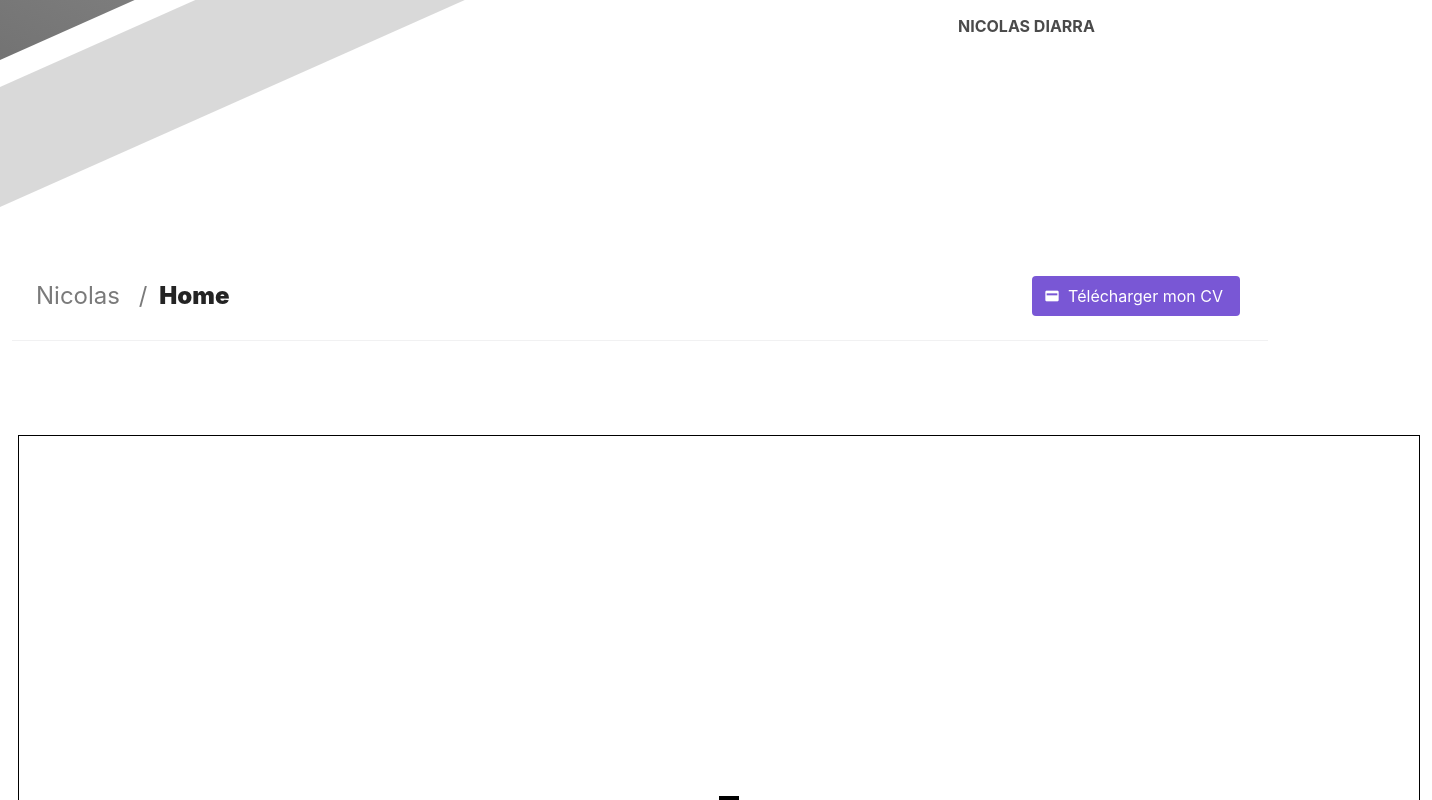
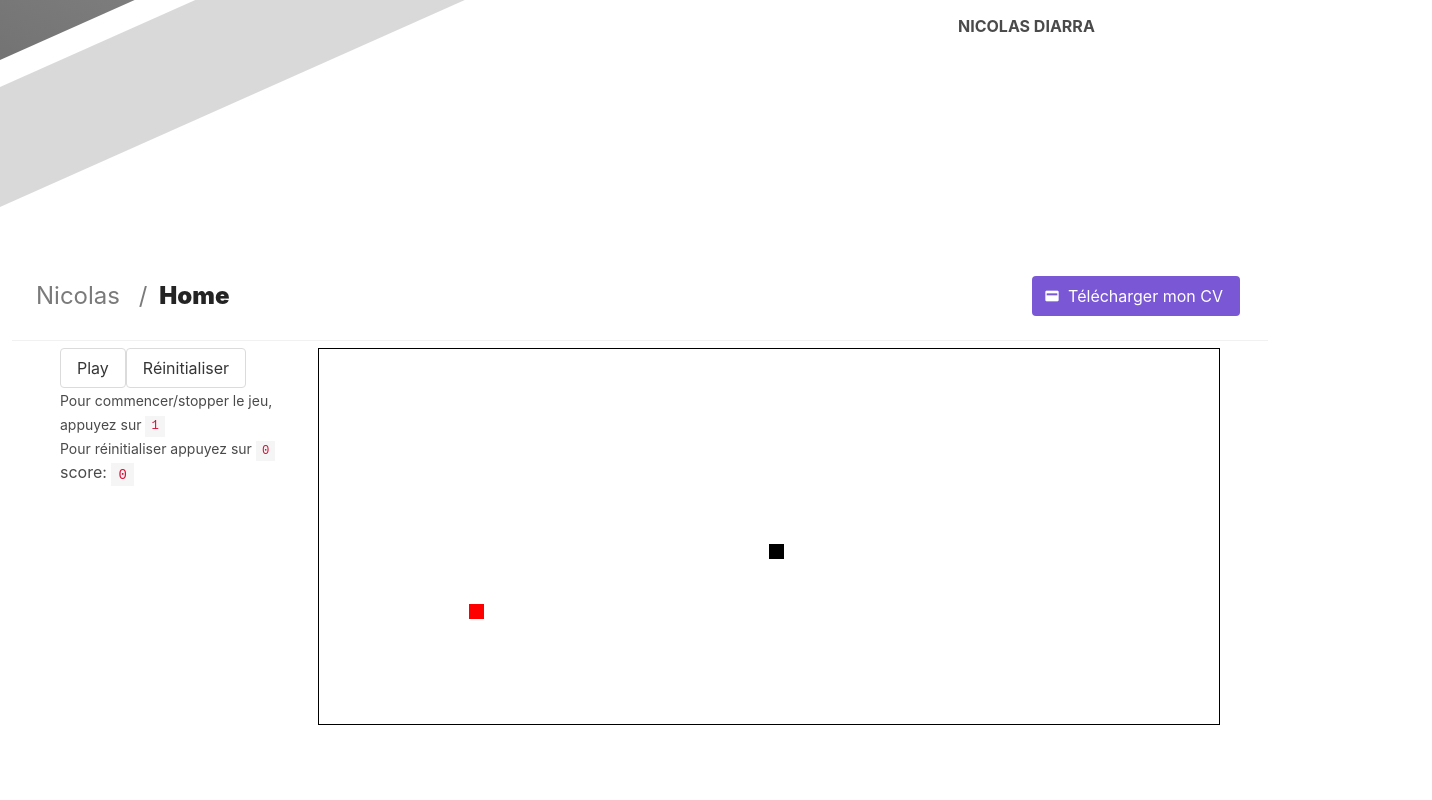
Before and after one commit to Ichtuus/whoimi, a Vue app: page /#/whoimi in a window 1280 px wide. Shown: the top 800 px of the page, 1432 px wide, since content can reach past the window. Built offline with nearby package versions, Linux system fonts and the light colour scheme.

Commit message:
feat(#5): Needed improvement

```diff
--- a/src/components/games/ButtonGame.vue
+++ b/src/components/games/ButtonGame.vue
@@ -2,7 +2,8 @@
   <div>
     <b-button class="is-inline" @click="$emit(EventsType.START_GAME)">{{start ? 'Stop' : 'Play'}}</b-button>
     <b-button class="is-inline" @click="resetGame">Réinitialiser</b-button><br>
-    <small>Pour commencer/stopper le jeu, appuyez sur <code>1</code><br> Pour réinitialiser appuyez sur <code>0</code> </small>
+    <small>Pour commencer/stopper le jeu, appuyez sur <code>1</code><br> Pour réinitialiser appuyez sur <code>0</code> </small><br>
+    <div class="snake-score">score: <code>{{score}}</code></div>
   </div>
 </template>
 
@@ -18,6 +19,10 @@ export default {
     resetGame: {
       type: Function,
       required: true
+    },
+    score: {
+      type: Number,
+      required: true
     }
   },
   computed: {
--- a/src/components/games/snake/Snake.vue
+++ b/src/components/games/snake/Snake.vue
@@ -6,6 +6,7 @@
           <button-game
               @[EventsType.START_GAME]="start = !start"
               :reset-game="resetSnakeGame"
+              :score="score"
               :start="start"/>
         </div>
 
@@ -31,9 +32,10 @@ export default {
   components: { ButtonGame },
   data () {
     return {
+      score: 0,
       start: false,
       watchMoves: null,
-      containerSnake: { width: 70, height: 35, cellSize: 20 },
+      containerSnake: { width: 60, height: 25, cellSize: 15 },
       snake: [ { x: 0, y: 0 } ],
       food: { x: 0, y: 0 },
       ctx: undefined,
@@ -115,7 +117,7 @@ export default {
     watchNextMove () {
       // If no direction nothing to do
       if (this.nextDirection == null) { return }
-
+      this.clear()
       // Compute new header depending on the next direction
       this.snake.unshift({
         x: this.snake[0].x + this.nextDirection.move.x,
@@ -138,13 +140,11 @@ export default {
         }
       }
 
-      // Else remove the last element of the snake
-      // If we touch the food create a new food place
+      // If we touch the food create a new food place Else remove the last element of the snake
       if (this.food !== null && this.snake[0].x === this.food.x && this.snake[0].y === this.food.y) {
+        this.score += 10
         this.moveFoodToFreePlace()
       } else {
-        // TODO:fixme: remove last element not working
-        // Else we can remove the last element of the snake
         this.snake.pop()
       }
 
@@ -152,7 +152,8 @@ export default {
     },
     resetSnakeGame () {
       this.clear()
-
+      this.start = false
+      this.score = 0
       // Create snake in the middle of the canvas
       this.snake = [{x: Math.round(this.containerSnake.width / 2), y: Math.round(this.containerSnake.height / 2)}]
       this.moveFoodToFreePlace()
--- a/src/style/scss/_snake-game.scss
+++ b/src/style/scss/_snake-game.scss
@@ -2,7 +2,7 @@
   display: flex;
   align-items: center;
   justify-content: center;
-  height: 100vh;
+  height: 300px;
 }
 
 #snake {
```
Lines whose indentation alone changed are shown as unchanged.
